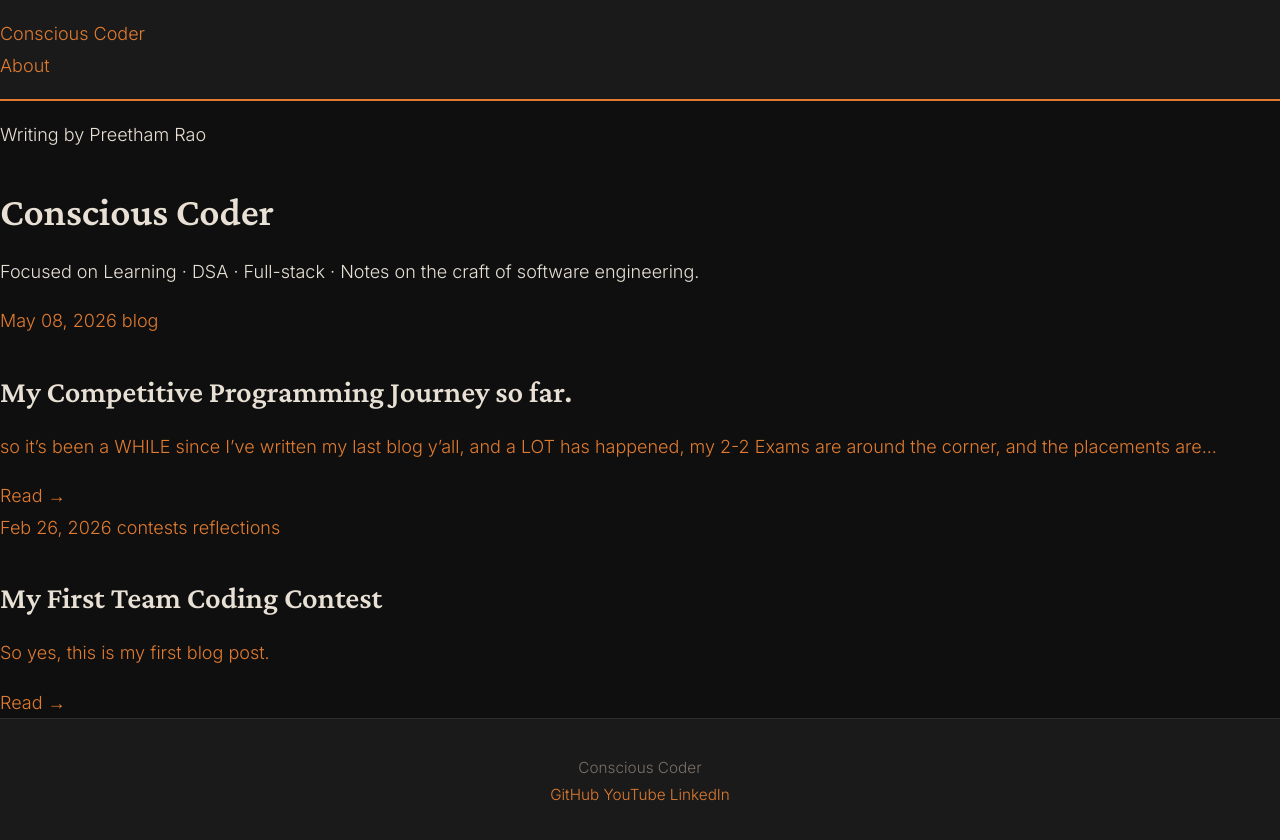
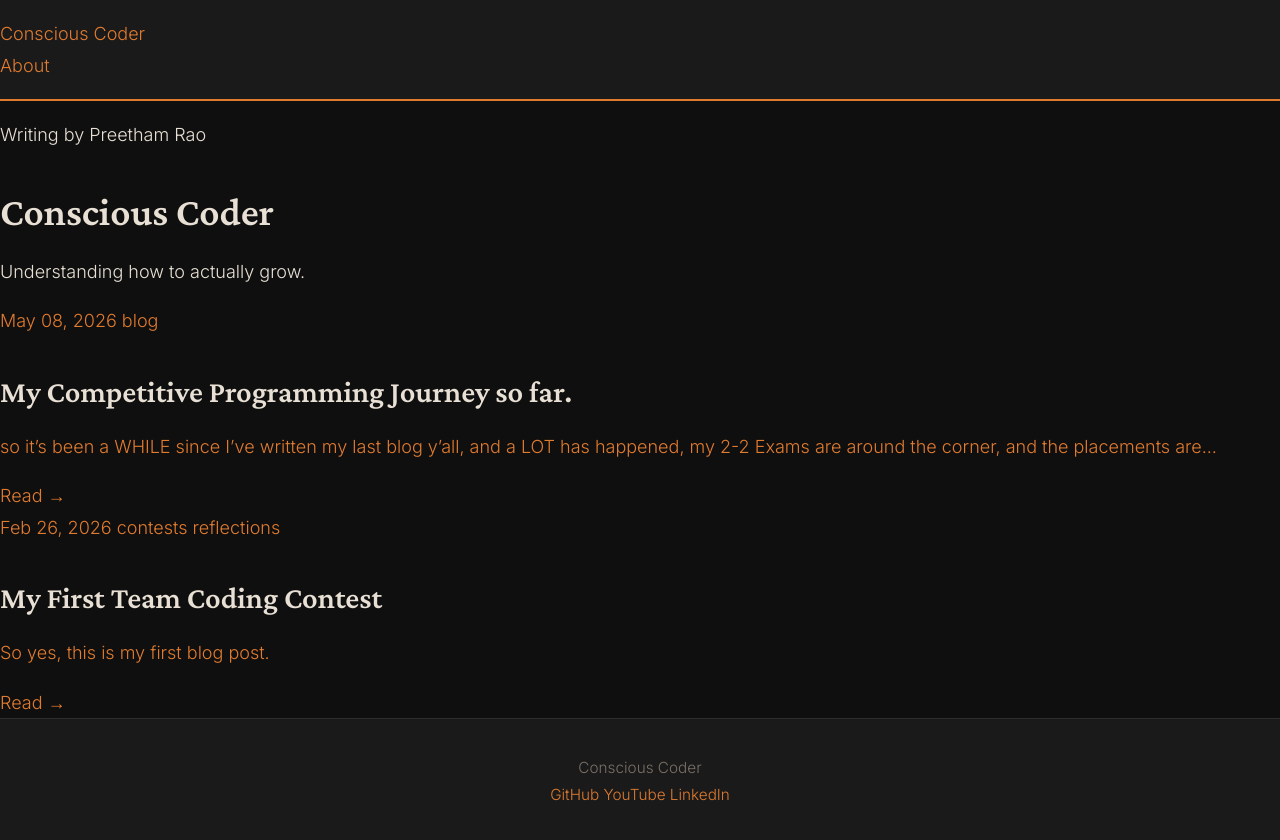
Before and after one commit to PreethamYT/preethamyt.github.io, a Jekyll site: the page built from index.md, in a window 1280 px wide. Shown: the top 840 px of the page. Built offline with Jekyll 4.4.1, drawn with Linux system fonts in a browser that asks for light colours.

Commit message:
content: update hero subtitle to 'Understanding how to actually grow.'

```diff
--- a/_layouts/home.html
+++ b/_layouts/home.html
@@ -5,7 +5,7 @@ layout: default
 <section class="hero">
   <p class="hero-label">Writing by Preetham Rao</p>
   <h1 class="hero-title">Conscious Coder</h1>
-  <p class="hero-sub">Focused on Learning · DSA · Full-stack · Notes on the craft of software engineering.</p>
+  <p class="hero-sub">Understanding how to actually grow.</p>
 </section>
 
 <section class="post-list-section">
```
Also changed, not shown: README.md.
